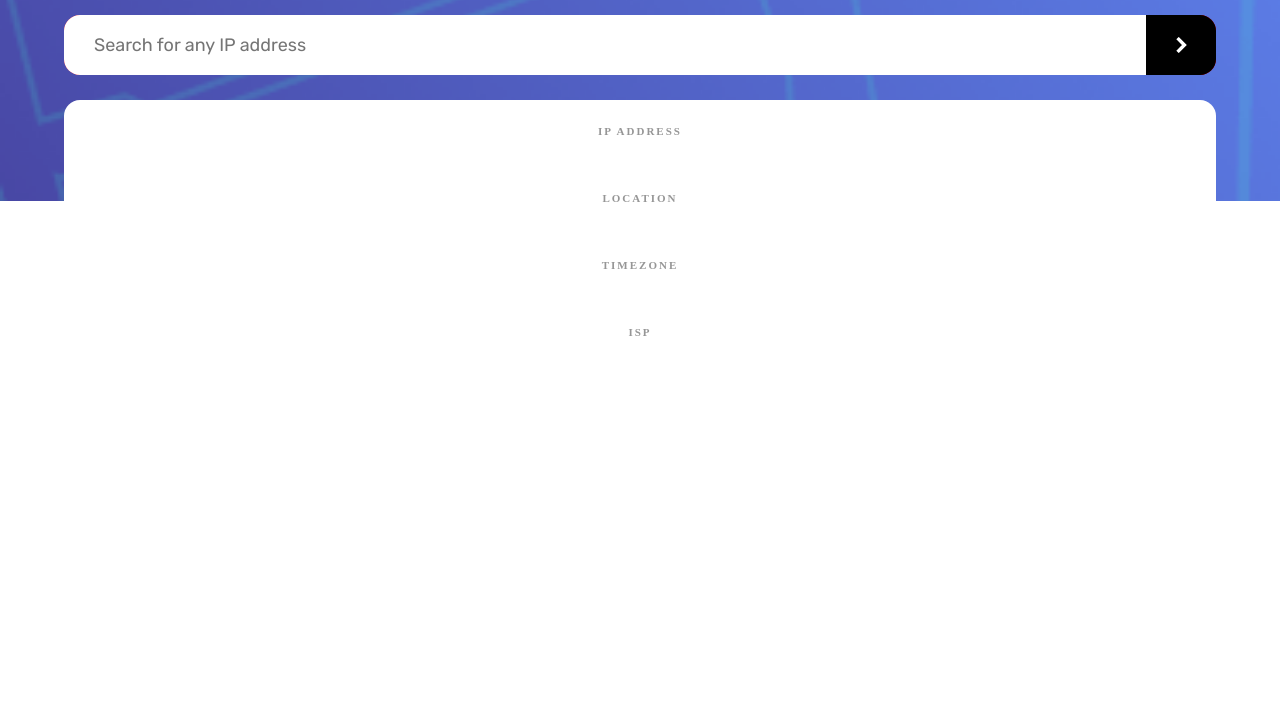
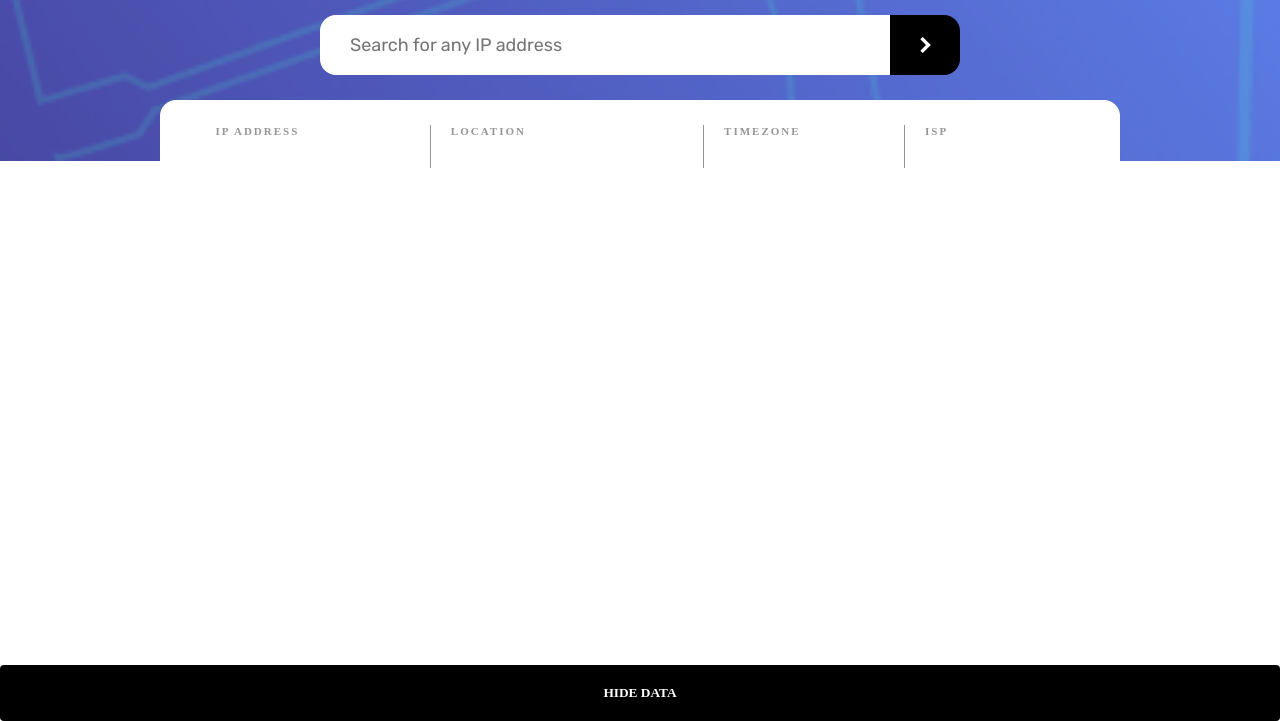
Before and after one commit to deividas-aldonis/IP-Address-Tracker, a plain HTML site: page index.html in a window 1280 px wide. Shown: the part 79-800 px from the top of the page. Drawn offline with nearby package versions, Linux system fonts and the light colour scheme; no server answers; a web font is replaced by a local one.

Commit message:
add functionality to show/hide menu

```diff
--- a/index.html
+++ b/index.html
@@ -32,8 +32,6 @@
   </head>
   <body>
     <main class="container">
-      <div class="header-bg"></div>
-
       <div class="content">
         <h1 class="header">IP Address Tracker</h1>
 
@@ -53,21 +51,22 @@
             <p class="data-subtitle">IP ADDRESS</p>
             <b class="data-ip hidden">192.212.174.101</b>
           </li>
-          <li class="data-item">
+          <li class="data-item left-border">
             <p class="data-subtitle">LOCATION</p>
             <b class="data-location hidden">Brooklyn, NY 10001</b>
           </li>
-          <li class="data-item">
+          <li class="data-item left-border">
             <p class="data-subtitle">TIMEZONE</p>
             <b class="data-timezone hidden">UTC -05:00</b>
           </li>
-          <li class="data-item">
+          <li class="data-item left-border">
             <p class="data-subtitle">ISP</p>
             <b class="data-isp hidden">SpaceX Starlink</b>
           </li>
         </ul>
       </div>
 
+      <button class="show-data-btn">hide data</button>
       <div id="map"></div>
     </main>
   </body>
--- a/script.js
+++ b/script.js
@@ -11,11 +11,34 @@ let mapIcon = L.icon({
   iconSize: [30, 40],
 });
 
+const mapDiv = document.getElementById("map");
+const data = document.querySelector(".content");
+const showBtn = document.querySelector(".show-data-btn");
+
+const displayData = (e) => {
+  if (!data.classList.contains("hide")) {
+    data.classList.add("hide");
+    showBtn.textContent = "show data";
+  } else {
+    data.classList.remove("hide");
+    showBtn.textContent = "hide data";
+  }
+};
+
+const resizeObserver = new ResizeObserver(() => {
+  if (!map) return;
+  map.invalidateSize();
+});
+
+resizeObserver.observe(mapDiv);
+
+showBtn.addEventListener("click", displayData);
+
 const showOnMap = (lat, lon) => {
   if (!map) {
     map = L.map("map", { zoomControl: false }).setView([lat, lon], 13);
     L.tileLayer("https://tile.openstreetmap.org/{z}/{x}/{y}.png", {
-      maxZoom: 20,
+      maxZoom: 19,
       attribution:
         '&copy; <a href="http://www.openstreetmap.org/copyright">OpenStreetMap</a>',
     }).addTo(map);
--- a/style.css
+++ b/style.css
@@ -20,34 +20,47 @@
   font-weight: 700;
 }
 
+html,
+body {
+  height: 100%;
+}
+
 body {
   font-family: "R";
 }
 
 .container {
   position: relative;
+  display: flex;
+  flex-direction: column;
+  height: 100%;
 }
 
-.header-bg {
+#map {
+  height: 100%;
+}
+
+.content {
+  position: relative;
+  z-index: 10000;
+
   background-image: url(./images/pattern-bg-mobile.png);
   background-repeat: no-repeat;
   background-size: cover;
   background-position: center;
 
-  height: 35vh;
-  height: 35svh;
+  height: 30%;
+  opacity: 1;
+  overflow: visible;
+  transition: all 0.2s ease;
+  visibility: visible;
 }
 
-#map {
-  height: 65vh;
-  height: 65svh;
-}
-
-.content {
-  position: absolute;
-  top: 0;
-  width: 100%;
-  z-index: 1000;
+.content.hide {
+  height: 0;
+  opacity: 0;
+  visibility: hidden;
+  /* overflow: hidden; */
 }
 
 .content > * {
@@ -66,7 +79,6 @@ body {
 .form {
   display: flex;
   margin-bottom: 25px;
-  background-color: red;
   border-radius: 16px;
   overflow: hidden;
 }
@@ -105,6 +117,31 @@ body {
   height: 16px;
 }
 
+.show-data-btn {
+  position: absolute;
+  bottom: 0;
+  z-index: 10000;
+
+  width: 100%;
+  background-color: #000;
+  color: #fff;
+  border: none;
+  border-radius: 4px;
+  padding: 20px;
+
+  font-family: inherit;
+  font-weight: 700;
+  text-transform: uppercase;
+  cursor: pointer;
+  transition: all 0.2s ease;
+}
+
+.show-data-btn.hide {
+  visibility: hidden;
+  opacity: 0;
+  transform: translateY(100%);
+}
+
 .data {
   display: flex;
   flex-direction: column;
@@ -118,12 +155,23 @@ body {
   text-align: center;
   border-radius: 16px;
   list-style-type: none;
+  transition: all 0.2s ease;
 }
 
 .data-item {
   display: flex;
   flex-direction: column;
   gap: 8px;
+}
+
+.data-item b {
+  color: hsl(0, 0%, 17%);
+  font-size: 20px;
+  font-weight: 700;
+}
+
+.data-item b.hidden {
+  visibility: hidden;
 }
 
 .data-subtitle {
@@ -135,18 +183,27 @@ body {
   text-transform: uppercase;
 }
 
-.data-ip,
-.data-location,
-.data-timezone,
-.data-isp {
-  color: hsl(0, 0%, 17%);
-  font-size: 20px;
-  font-weight: 700;
+@media (min-width: 768px) {
+  .form,
+  .data {
+    width: 60%;
+  }
 }
 
-.data-ip.hidden,
-.data-location.hidden,
-.data-timezone.hidden,
-.data-isp.hidden {
-  visibility: hidden;
+@media (min-width: 1024px) {
+  .form {
+    width: 50%;
+  }
+
+  .data {
+    width: 75%;
+    flex-direction: row;
+    justify-content: space-evenly;
+    text-align: left;
+  }
+
+  .data-item.left-border {
+    border-left: 1px solid hsl(0, 0%, 59%);
+    padding-left: 20px;
+  }
 }
```
